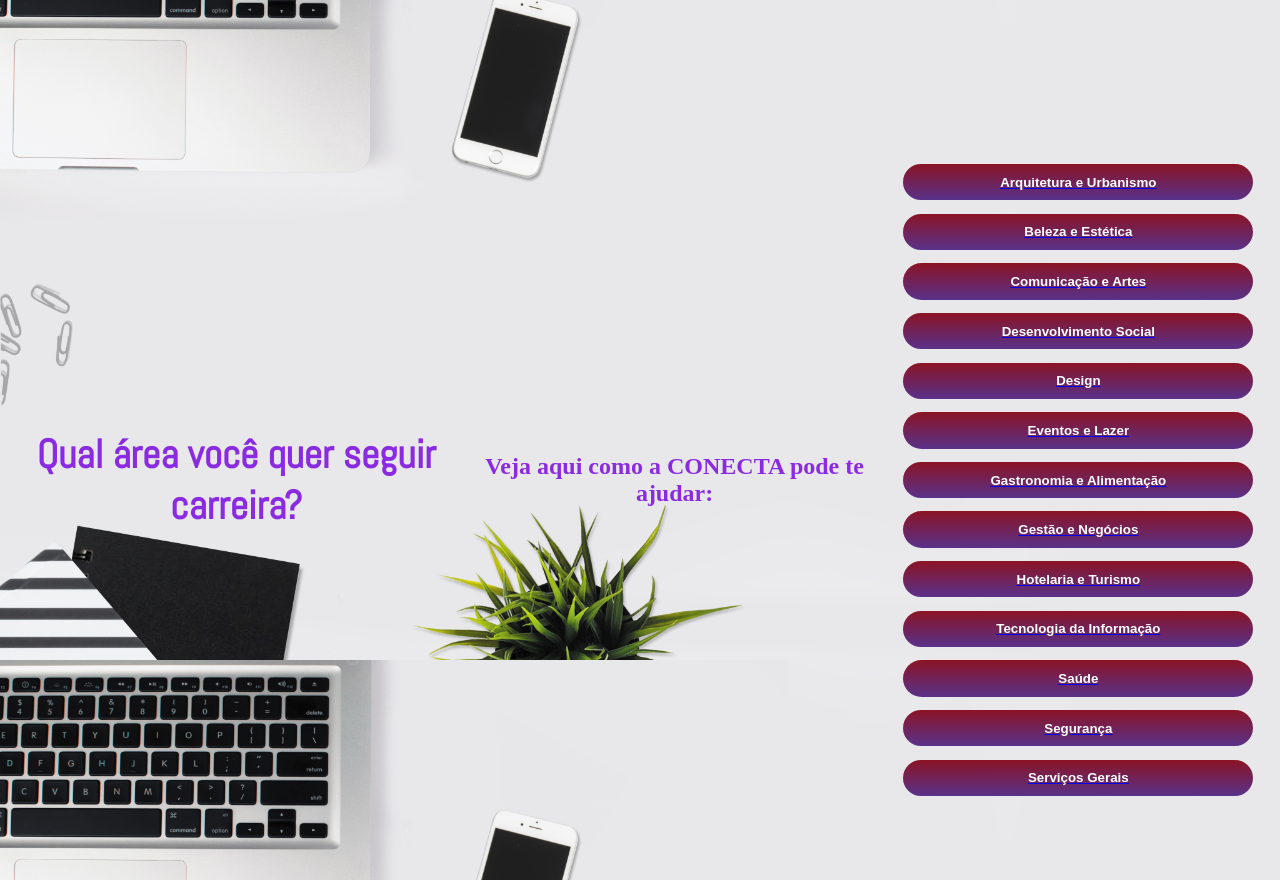
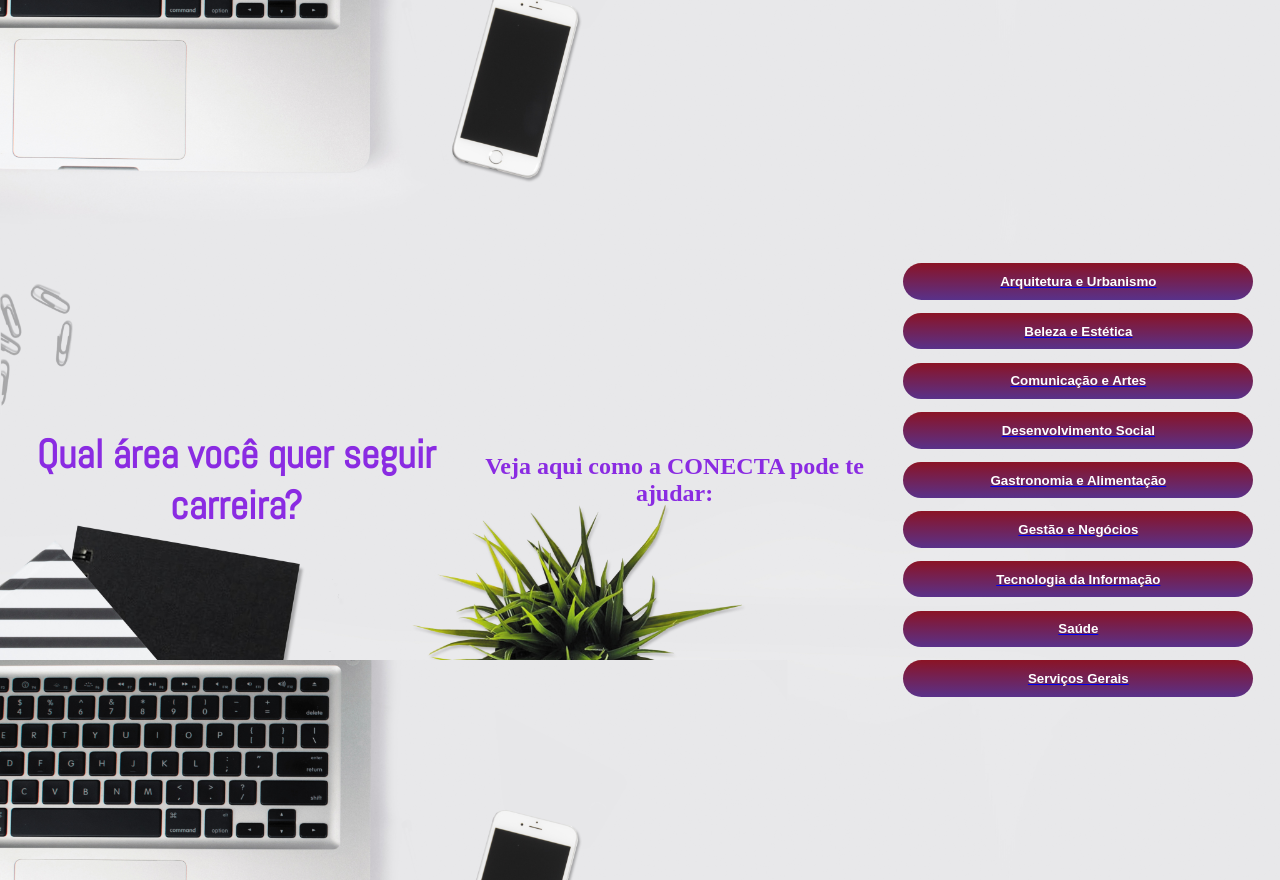
Before and after one commit to demoday-elas/demoday-elas, a Django app: page /areas/ in a window 1280 px wide. Shown: the part 160-1040 px from the top of the page. Run offline with Django 3.2, Linux system fonts and the light colour scheme; data that the repository does not hold is empty; some web fonts are replaced.

Commit message:
Excluir algumas areas, para melhor visualizacao

```diff
--- a/app/templates/areas4.html
+++ b/app/templates/areas4.html
@@ -38,14 +38,10 @@
                 <a href="/vagas"><button class="button1">Beleza e Estética</button></a>
                 <a href="/vagas."><button class="button1">Comunicação e Artes</button></a>
                 <a href="/vagas."><button class="button1">Desenvolvimento Social</button></a>
-                <a href="/vagas."><button class="button1">Design</button></a>
-                <a href="/vagas."><button class="button1">Eventos e Lazer</button></a>
                 <a href="/vagas"><button class="button1">Gastronomia e Alimentação</button></a>
                 <a href="/vagas."><button class="button1">Gestão e Negócios</button></a>
-                <a href="/vagas."><button class="button1">Hotelaria e Turismo</button></a>
                 <a href="/vagas"><button class="button1">Tecnologia da Informação</button></a>
                 <a href="/vagas."><button class="button1">Saúde</button></a>
-                <a href="/vagas."><button class="button1">Segurança</button></a>
                 <a href="/vagas."><button class="button1">Serviços Gerais</button></a>
 
             </div>
```
